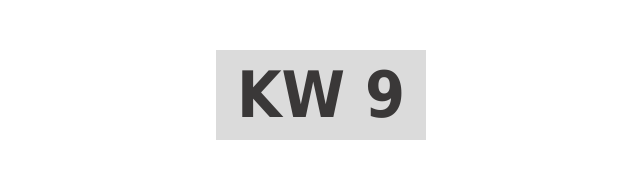
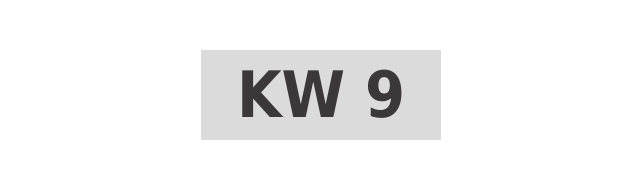
Before and after one commit to res202/notion_calendarweek, a plain HTML site: page index.html in a window 1280 px wide. Shown: the whole page, without its empty margins (319-959 px from the left). Drawn offline with Linux system fonts and the light colour scheme.

Commit message:
Update index.html

```diff
--- a/index.html
+++ b/index.html
@@ -13,7 +13,7 @@
 
         /* Das Quadrat */
         .wochen-quadrat {
-            width: 210px; /* Etwas breiter für den Text "KW" */
+            width: 240px; /* Etwas breiter für den Text "KW" */
             height: 90px;
             border: 0px solid #3A3838;
             display: flex;
```
